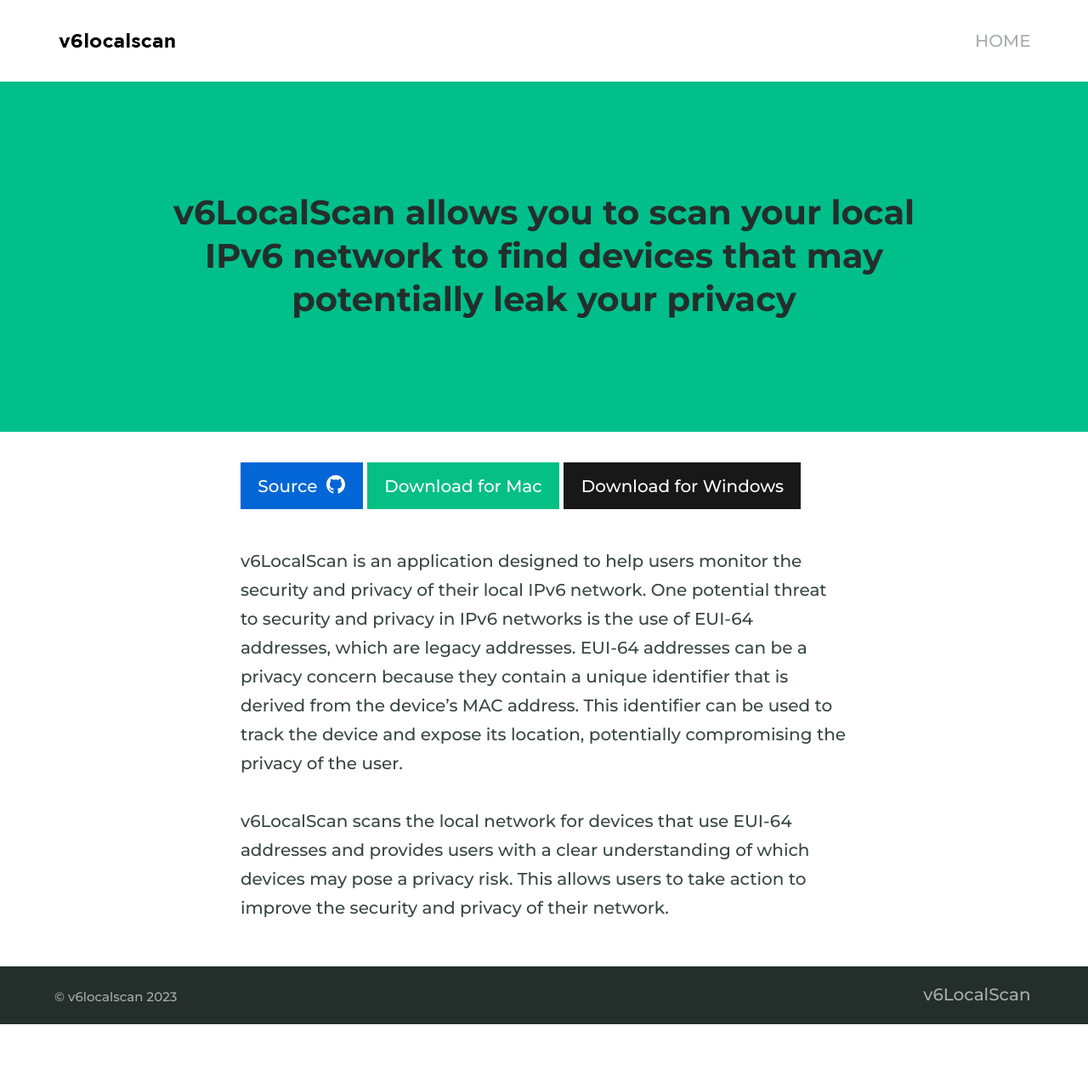
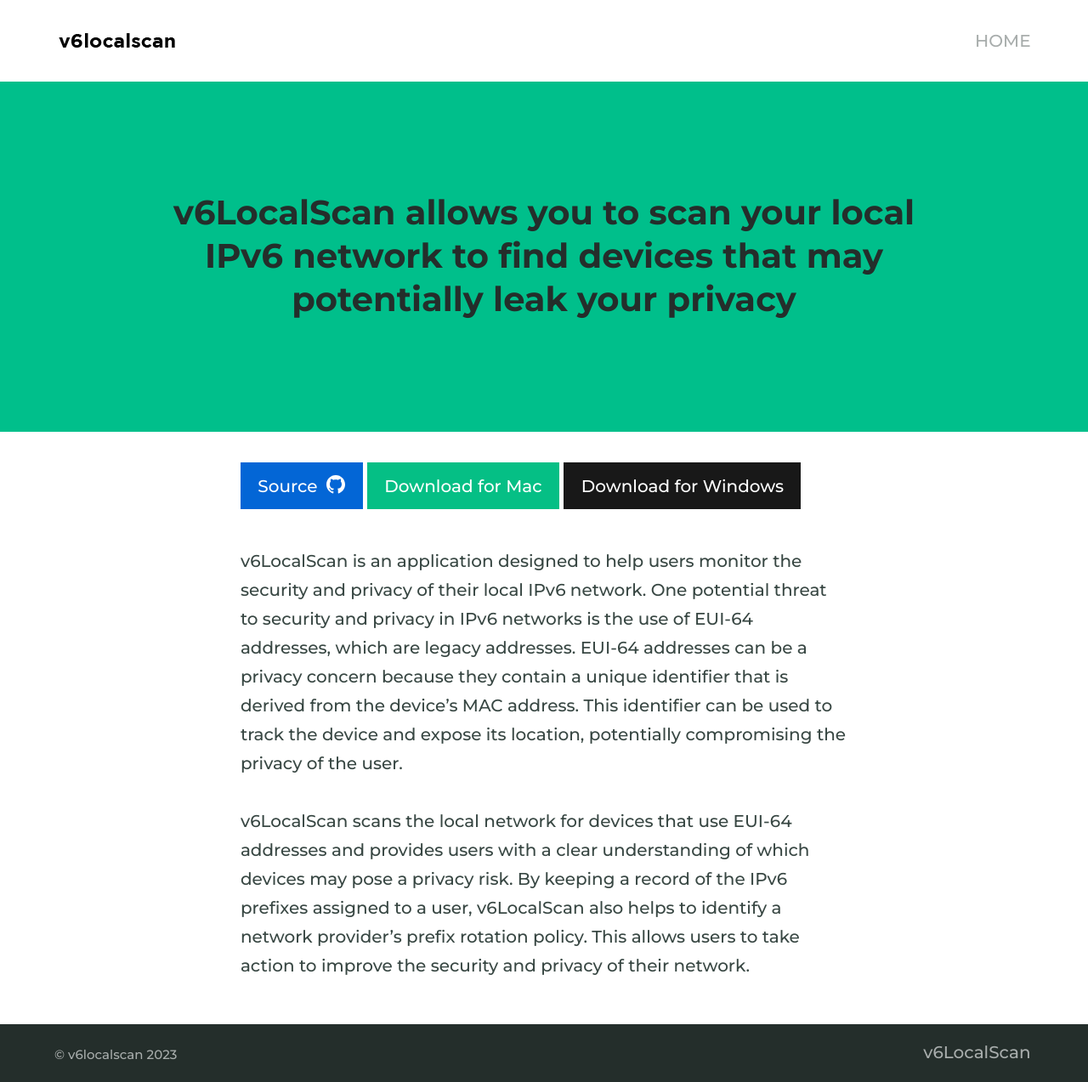
Before and after one commit to v6localscan/v6localscan.github.io, a Jekyll site: the page built from index.md, in a window 1280 px wide. Shown: the whole page at 85% size. Built offline with Jekyll 4.4.1, drawn with Linux system fonts in a browser that asks for light colours; before the commit the page ends 1205 px from its top, so only the background shows below that.

Commit message:
Update index.md

```diff
--- a/index.md
+++ b/index.md
@@ -13,4 +13,4 @@ excerpt: "v6LocalScan allows you to scan your local IPv6 network to find devices
 
 v6LocalScan is an application designed to help users monitor the security and privacy of their local IPv6 network. One potential threat to security and privacy in IPv6 networks is the use of EUI-64 addresses, which are legacy addresses. EUI-64 addresses can be a privacy concern because they contain a unique identifier that is derived from the device's MAC address. This identifier can be used to track the device and expose its location, potentially compromising the privacy of the user.
 
-v6LocalScan scans the local network for devices that use EUI-64 addresses and provides users with a clear understanding of which devices may pose a privacy risk. This allows users to take action to improve the security and privacy of their network.
+v6LocalScan scans the local network for devices that use EUI-64 addresses and provides users with a clear understanding of which devices may pose a privacy risk. By keeping a record of the IPv6 prefixes assigned to a user, v6LocalScan also helps to identify a network provider's prefix rotation policy. This allows users to take action to improve the security and privacy of their network.
```
